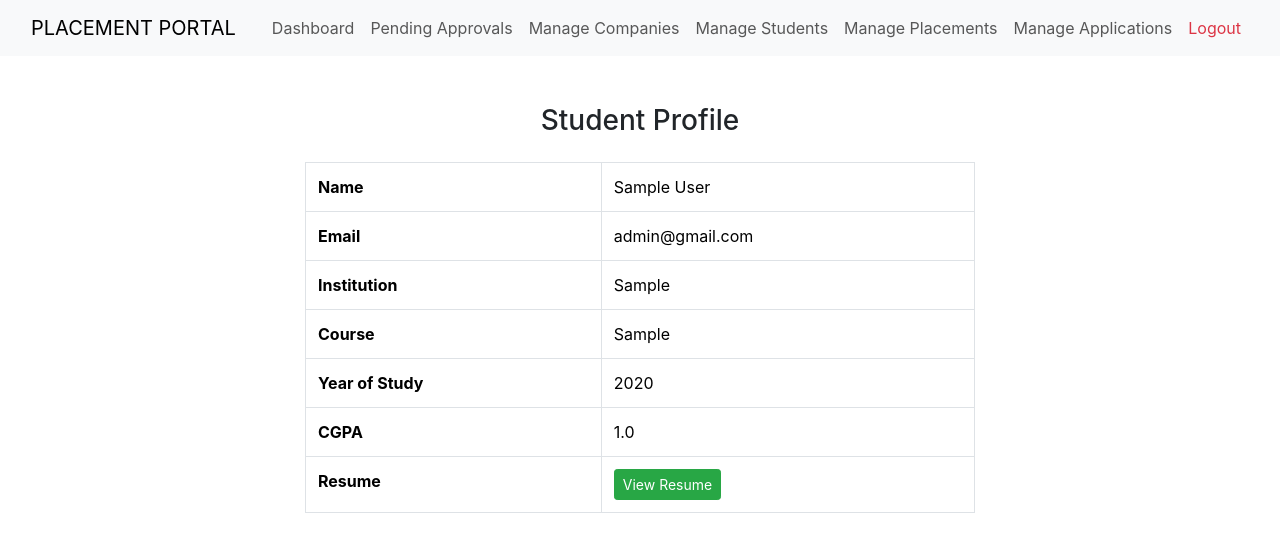
After one commit to 24f3003225/placement_app, a Flask app: page /student/view/1 in a window 1280 px wide. The commit adds this page. Shown: the top 552 px of the page. Run offline with Flask 3, Linux system fonts and the light colour scheme; the visitor is signed in with stand-in values (Sample User, id 1); tables that the repository leaves empty hold one stand-in row (values such as "Sample post"); some libraries are stand-ins or nearby versions.

Commit message:
Milestone-PPA Final-Submission

```diff
--- a/routes.py
+++ b/routes.py
@@ -465,6 +465,25 @@ def reject_student(id):
 
     return redirect(url_for('company_applications'))
 
+@app.route('/student/view/<int:user_id>')
+def view_student_profile(user_id):
+
+    if 'user_id' not in session:
+        return redirect(url_for('login'))
+
+    student = Student.query.filter_by(user_id=user_id).first()
+    user = User.query.get(user_id)
+
+    if not student:
+        flash("Student profile not found", "danger")
+        return redirect(request.referrer)
+
+    return render_template(
+        'student/view_profile.html',
+        student=student,
+        user=user
+    )
+
 @app.route('/student/dashboard')
 def student_dash():
 
@@ -568,8 +587,11 @@ def student_applied():
         flash('Unauthorized access', 'danger')
         return redirect(url_for('login'))
 
+    student_id = session['user_id']
+
     applications = Application.query.filter_by(
-        student_id=Student.user_id).all()
+        student_id=student_id
+    ).all()
 
     return render_template(
         'student/applied_jobs.html',
--- a/templates/admin/application.html
+++ b/templates/admin/application.html
@@ -36,9 +36,9 @@
             <td>{{ app.status }}</td>
             <td>{{ app.application_date }}</td>
             <td>
-                <a href="{{ url_for('admin_view_student', id=app.student.user_id) }}"
-                    class="btn btn-outline-primary btn-sm">
-                    View Profile
+                <a href="{{ url_for('view_student_profile', user_id=app.student.user_id) }}"
+                    class="btn btn-primary btn-sm">
+                    Profile
                 </a>
             </td>
         </tr>
--- a/templates/navbar.html
+++ b/templates/navbar.html
@@ -50,7 +50,7 @@
                     <a class="nav-link" href="{{ url_for('post_job') }}">Create Drive</a>
                 </li>
                 <li class="nav-item">
-                    <a class="nav-link" href="{{ url_for('view_applications') }}">Applicants</a>
+                    <a class="nav-link" href="{{ url_for('company_applications') }}">Applicants</a>
                 </li>
 
                 {% elif session['role'] == 'admin' %}
--- /dev/null
+++ b/templates/student/view_profile.html
@@ -0,0 +1,55 @@
+{% extends "index.html" %}
+{% block title %}Student Profile{% endblock %}
+
+{% block content %}
+
+<div class="container mt-5" style="max-width:700px">
+
+    <h3 class="text-center mb-4">Student Profile</h3>
+
+    <table class="table table-bordered">
+
+        <tr>
+            <th>Name</th>
+            <td>{{ student.studentname }}</td>
+        </tr>
+
+        <tr>
+            <th>Email</th>
+            <td>{{ user.email }}</td>
+        </tr>
+
+        <tr>
+            <th>Institution</th>
+            <td>{{ student.institution }}</td>
+        </tr>
+
+        <tr>
+            <th>Course</th>
+            <td>{{ student.course }}</td>
+        </tr>
+
+        <tr>
+            <th>Year of Study</th>
+            <td>{{ student.year_of_study }}</td>
+        </tr>
+
+        <tr>
+            <th>CGPA</th>
+            <td>{{ student.cgpa }}</td>
+        </tr>
+
+        <tr>
+            <th>Resume</th>
+            <td>
+                <a href="{{ student.resume_link }}" target="_blank" class="btn btn-success btn-sm">
+                    View Resume
+                </a>
+            </td>
+        </tr>
+
+    </table>
+
+</div>
+
+{% endblock %}
```
Also changed, not shown: templates/company/applications.html (+50 -6 lines), templates/student/applied_jobs.html (+8 -70 lines), 1 other file.
